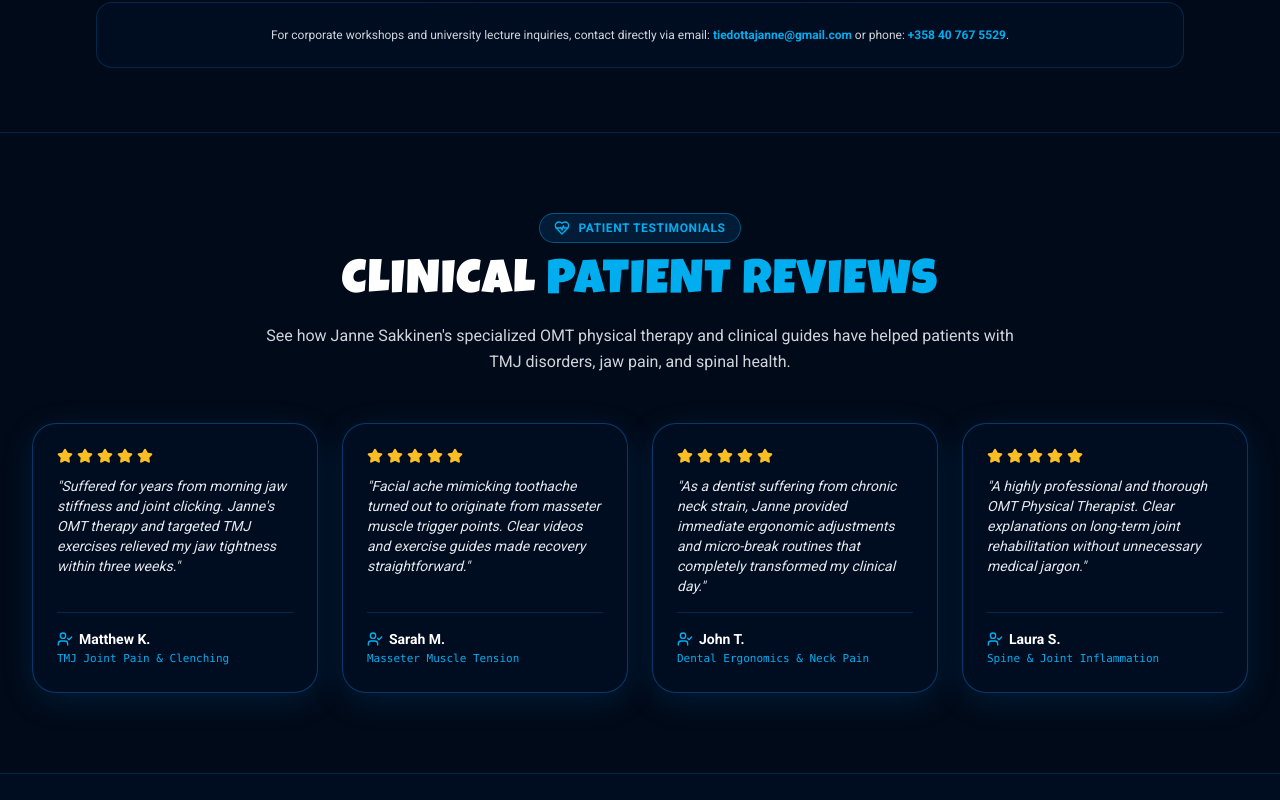
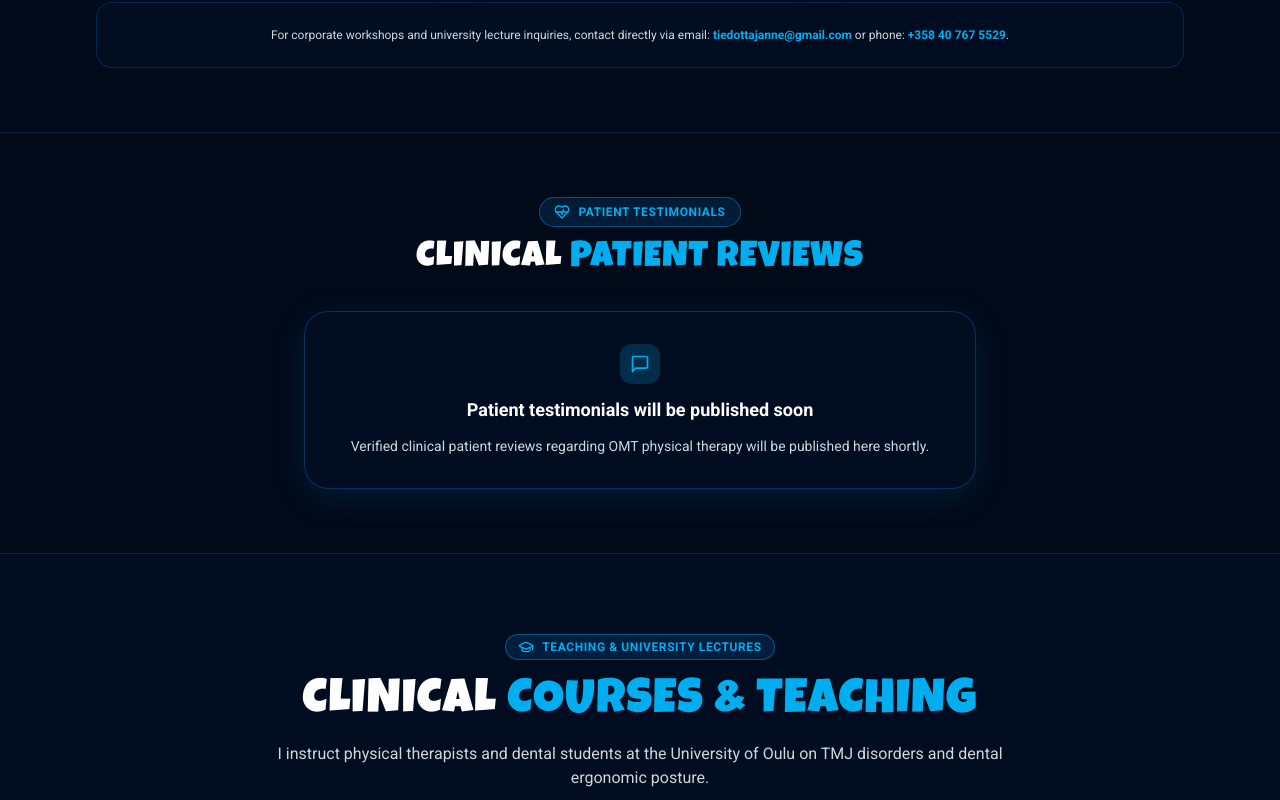
Before and after one commit to tftsakkinen-collab/ptsakkinen, a Next.js app: page / in a window 1280 px wide. Shown: the part 1860-2660 px from the top of the page. Built offline with nearby package versions, Linux system fonts and the light colour scheme; no server answers.

Commit message:
Remove dummy patient reviews and replace with neutral placeholder card until real content is delivered

```diff
--- a/src/components/PatientTestimonialsSection.tsx
+++ b/src/components/PatientTestimonialsSection.tsx
@@ -1,79 +1,32 @@
-import { Star, HeartPulse, UserCheck } from "lucide-react";
+import { HeartPulse, MessageSquare } from "lucide-react";
 
 export default function PatientTestimonialsSection() {
-  const patientReviews = [
-    {
-      name: "Matthew K.",
-      condition: "TMJ Joint Pain & Clenching",
-      review: "Suffered for years from morning jaw stiffness and joint clicking. Janne's OMT therapy and targeted TMJ exercises relieved my jaw tightness within three weeks.",
-      stars: 5,
-    },
-    {
-      name: "Sarah M.",
-      condition: "Masseter Muscle Tension",
-      review: "Facial ache mimicking toothache turned out to originate from masseter muscle trigger points. Clear videos and exercise guides made recovery straightforward.",
-      stars: 5,
-    },
-    {
-      name: "John T.",
-      condition: "Dental Ergonomics & Neck Pain",
-      review: "As a dentist suffering from chronic neck strain, Janne provided immediate ergonomic adjustments and micro-break routines that completely transformed my clinical day.",
-      stars: 5,
-    },
-    {
-      name: "Laura S.",
-      condition: "Spine & Joint Inflammation",
-      review: "A highly professional and thorough OMT Physical Therapist. Clear explanations on long-term joint rehabilitation without unnecessary medical jargon.",
-      stars: 5,
-    },
-  ];
+  // Real patient testimonials will be inserted here once provided
+  const patientReviews: Array<{ name: string; condition: string; review: string; stars: number }> = [];
 
   return (
-    <section className="py-20 bg-[#000a18] border-b border-[#0C66B4]/30 relative overflow-hidden">
-      <div className="max-w-7xl mx-auto px-4 sm:px-6 lg:px-8 space-y-12">
-        <div className="text-center max-w-3xl mx-auto space-y-4">
+    <section className="py-16 bg-[#000a18] border-b border-[#0C66B4]/30 relative overflow-hidden">
+      <div className="max-w-7xl mx-auto px-4 sm:px-6 lg:px-8 space-y-8">
+        <div className="text-center max-w-3xl mx-auto space-y-3">
           <div className="inline-flex items-center gap-2 px-3.5 py-1.5 rounded-full bg-[#0C66B4]/20 border border-[#00AEEF]/40 text-[#00AEEF] text-xs font-bold uppercase tracking-wider">
             <HeartPulse className="w-4 h-4" />
             <span>Patient Testimonials</span>
           </div>
 
-          <h2 className="text-3xl sm:text-5xl font-display text-white tracking-wide">
+          <h2 className="text-3xl sm:text-4xl font-display text-white tracking-wide">
             CLINICAL <span className="text-[#00AEEF]">PATIENT REVIEWS</span>
           </h2>
-
-          <p className="text-gray-300 text-base leading-relaxed">
-            See how Janne Sakkinen's specialized OMT physical therapy and clinical guides have helped patients with TMJ disorders, jaw pain, and spinal health.
-          </p>
         </div>
 
-        <div className="grid grid-cols-1 md:grid-cols-2 lg:grid-cols-4 gap-6">
-          {patientReviews.map((item, idx) => (
-            <div
-              key={idx}
-              className="p-6 rounded-3xl bg-[#000d21] border border-[#0C66B4]/50 space-y-4 shadow-panel flex flex-col justify-between hover:border-[#00AEEF] transition-all"
-            >
-              <div className="space-y-3">
-                <div className="flex items-center gap-1 text-amber-400">
-                  {[...Array(item.stars)].map((_, i) => (
-                    <Star key={i} className="w-4 h-4 fill-amber-400" />
-                  ))}
-                </div>
-                <p className="text-xs sm:text-sm text-gray-200 leading-relaxed italic">
-                  "{item.review}"
-                </p>
-              </div>
-
-              <div className="pt-4 border-t border-[#0C66B4]/30 space-y-0.5">
-                <div className="text-sm font-bold text-white flex items-center gap-1.5">
-                  <UserCheck className="w-4 h-4 text-[#00AEEF]" />
-                  <span>{item.name}</span>
-                </div>
-                <div className="text-[11px] text-[#00AEEF] font-mono">
-                  {item.condition}
-                </div>
-              </div>
-            </div>
-          ))}
+        {/* Neutral Placeholder Container until real patient quotes are delivered */}
+        <div className="max-w-2xl mx-auto p-8 rounded-3xl bg-[#000d21] border border-[#0C66B4]/40 text-center space-y-3 shadow-panel">
+          <div className="w-10 h-10 rounded-xl bg-[#00AEEF]/20 text-[#00AEEF] flex items-center justify-center mx-auto">
+            <MessageSquare className="w-5 h-5" />
+          </div>
+          <h3 className="text-lg font-bold text-white">Patient testimonials will be published soon</h3>
+          <p className="text-xs sm:text-sm text-gray-300 leading-relaxed">
+            Verified clinical patient reviews regarding OMT physical therapy will be published here shortly.
+          </p>
         </div>
       </div>
     </section>
```
